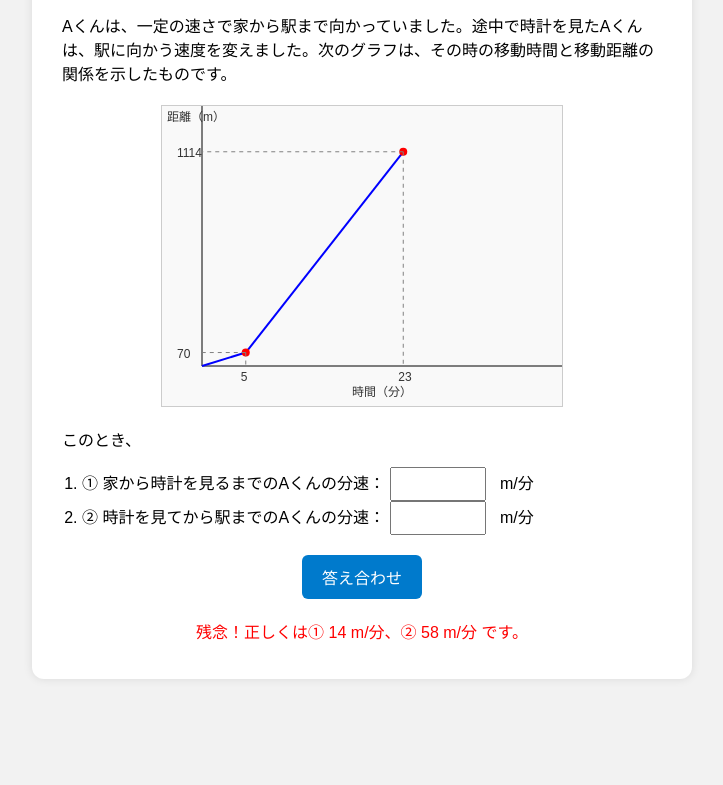
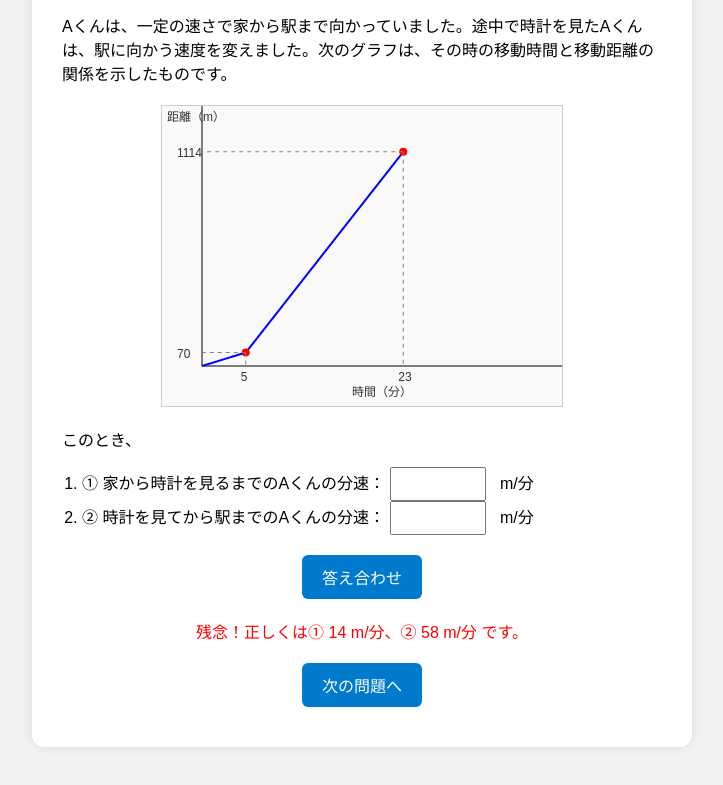
Before and after one commit to SucreauxVanille/diagram-kun, a plain HTML site: page index.html in a window 1280 px wide. Both pictures are taken after a click on the button "答え合わせ". Shown: the part 147-932 px from the top of the page, without its empty margins (278-1001 px from the left). Before the commit the page ends 874 px from the top, so only its background shows below. Drawn offline with Linux system fonts and the light colour scheme.

Commit message:
Update index.html

```diff
--- a/index.html
+++ b/index.html
@@ -110,6 +110,7 @@
     <button onclick="checkAnswer()">答え合わせ</button>
     <p id="result"></p>
     <p id="streak"></p>
+    <button id="nextBtn" onclick="resetGraph()" style="display:none;">次の問題へ</button>
   </div>
 
   <script>
@@ -185,6 +186,7 @@
     };
 
     resetGraph();
+    document.getElementById("nextBtn").style.display = "none";
 
 function checkAnswer() {
   const s1 = parseInt(document.getElementById("speed1").value);
@@ -209,8 +211,10 @@
     streakDisplay.textContent = "";
   }
 
-      setTimeout(resetGraph, 3000);
+  // 自動では遷移しない → 「次へ」ボタンを表示
+  document.getElementById("nextBtn").style.display = "block";
 }
+
   </script>
 </body>
 </html>
```
Lines whose indentation alone changed are shown as unchanged.
